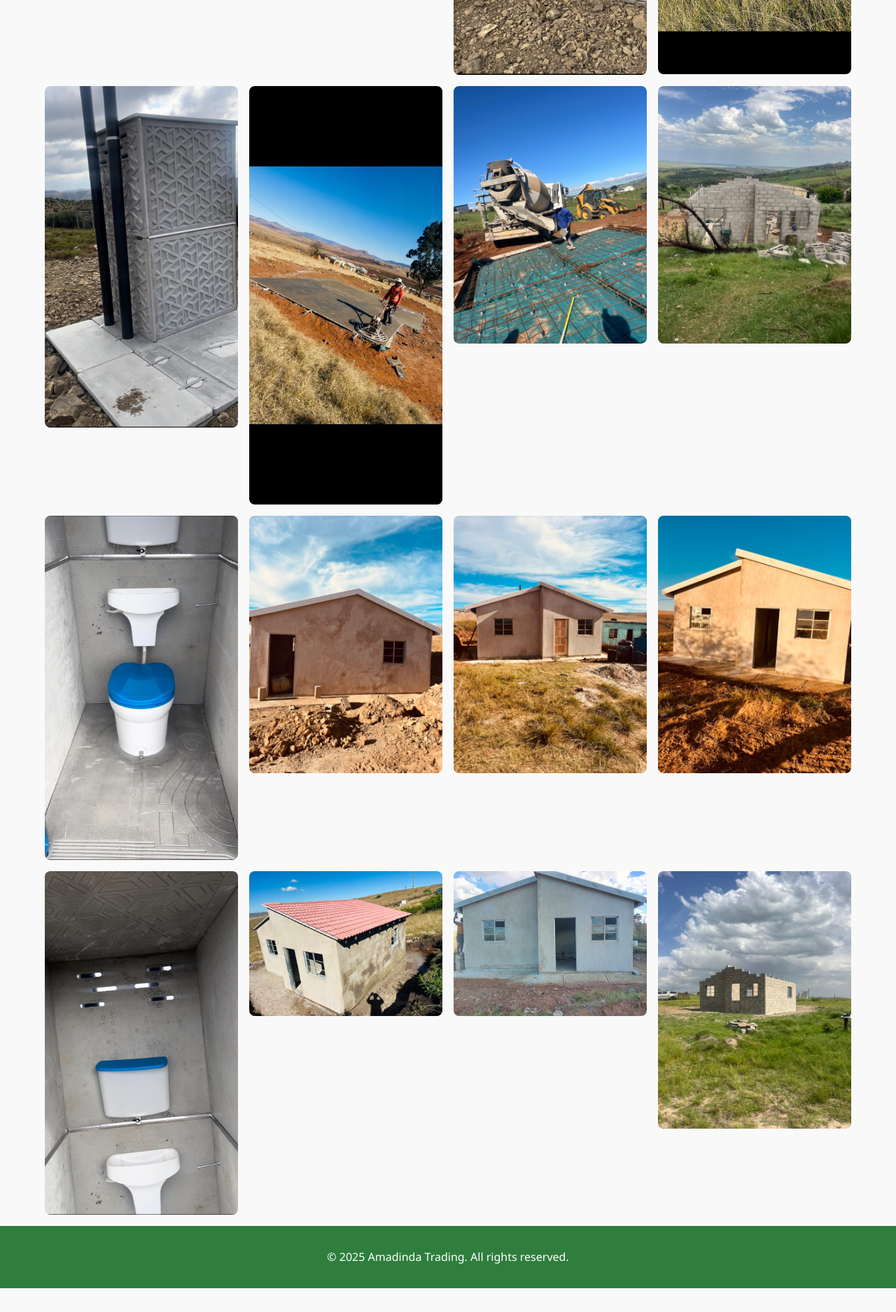
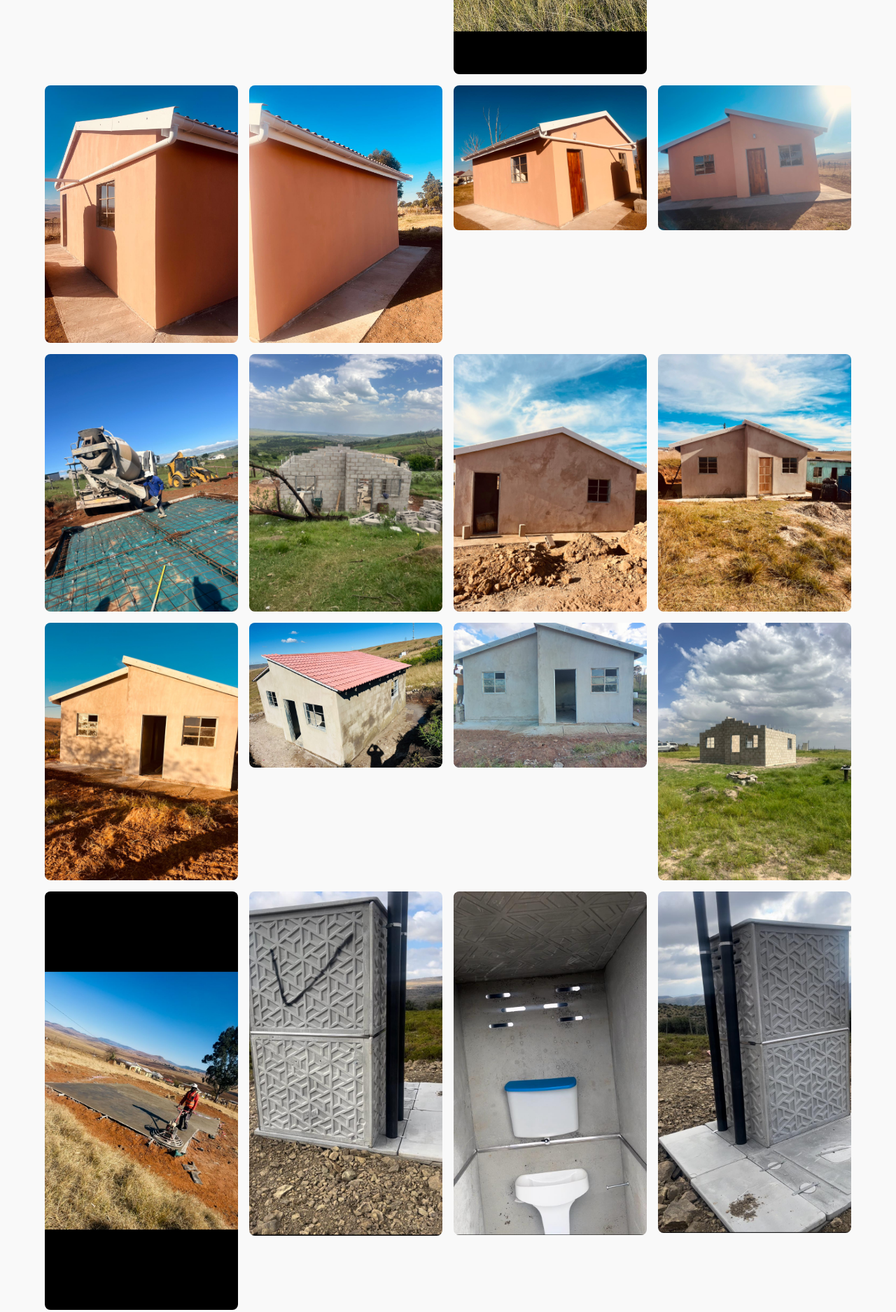
Before and after one commit to anelisarasmeni/Amadinda-Trading, a plain HTML site: page housing-gallery.html in a window 1280 px wide. Shown: the part 600-2475 px from the top of the page at 70% size. Before the commit the page ends 2441 px from the top, so only its background shows below. Drawn offline with Linux system fonts and the light colour scheme.

Commit message:
Add files via upload
Tent and housing Gallery update

```diff
--- a/housing-gallery.html
+++ b/housing-gallery.html
@@ -27,20 +27,31 @@
     <div class="gallery-grid">
       <img src="36.jpg" alt="Housing 1" class="popup-img" />
       <img src="31.jpg" alt="Housing 1" class="popup-img" />
-      <img src="32.jpg" alt="Housing 2" class="popup-img" />
+
       <img src="20.jpg" alt="Housing 2" class="popup-img" />
-      <img src="35.jpg" alt="Housing 2" class="popup-img" />
-      <img src="21.jpg" alt="Housing 3" class="popup-img" />
+
+      <img src="37.jpg" alt="Housing 2" class="popup-img" />
+      <img src="38.jpg" alt="Housing 2" class="popup-img" />
+
+        <img src="39.jpg" alt="Housing 2" class="popup-img" />
+        <img src="40.jpg" alt="Housing 2" class="popup-img" />
+        <img src="41.jpg" alt="Housing 2" class="popup-img" />
       <img src="23.jpg" alt="Housing 4" class="popup-img" />
       <img src="24.jpg" alt="Housing 5" class="popup-img" />
-      <img src="34.jpg" alt="Housing 2" class="popup-img" />
+
       <img src="25.jpg" alt="Housing 1" class="popup-img" />
       <img src="26.jpg" alt="Housing 2" class="popup-img" />
       <img src="27.jpg" alt="Housing 3" class="popup-img" />
-      <img src="33.jpg" alt="Housing 2" class="popup-img" />
+
       <img src="29.jpg" alt="Housing 4" class="popup-img" />
       <img src="28.jpg" alt="Housing 5" class="popup-img" />
+
        <img src="30.jpg" alt="Housing 5" class="popup-img" />
+       <img src="21.jpg" alt="Housing 3" class="popup-img" />
+       <img src="32.jpg" alt="Housing 2" class="popup-img" />
+       <img src="33.jpg" alt="Housing 2" class="popup-img" />
+       <img src="35.jpg" alt="Housing 2" class="popup-img" />
+       <img src="34.jpg" alt="Housing 2" class="popup-img" />
     </div>
   </section>
 
--- a/styles.css
+++ b/styles.css
@@ -43,7 +43,7 @@ header {
 
 
 #hero {
-  background-size: contain;
+  background-size: cover;
   background-position: center;
   background-repeat: no-repeat;
   color: white;
```
Also changed, not shown: tent-gallery.html (+1 -0 lines), 37.jpg (added), 38.jpg (added), 39.jpg (added), 40.jpg (added), 41.jpg (added), 42.jpg (added).
